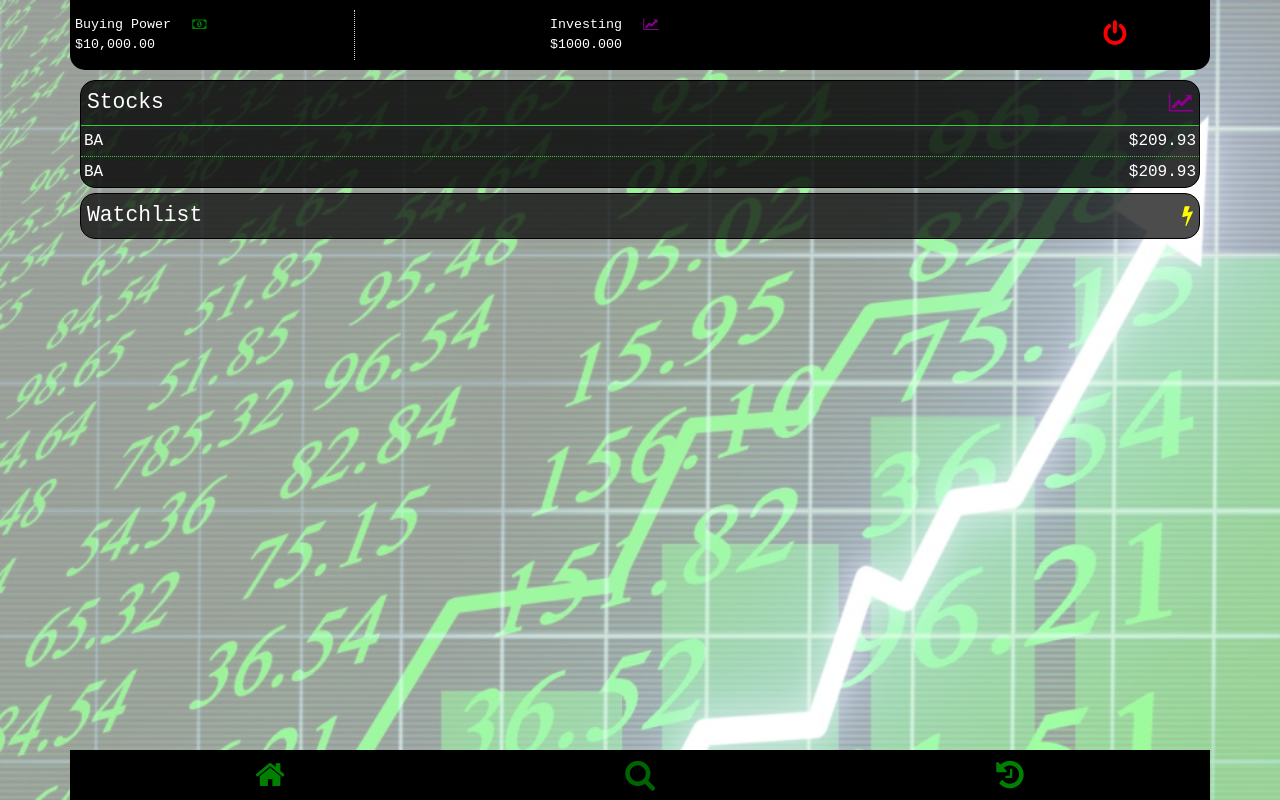
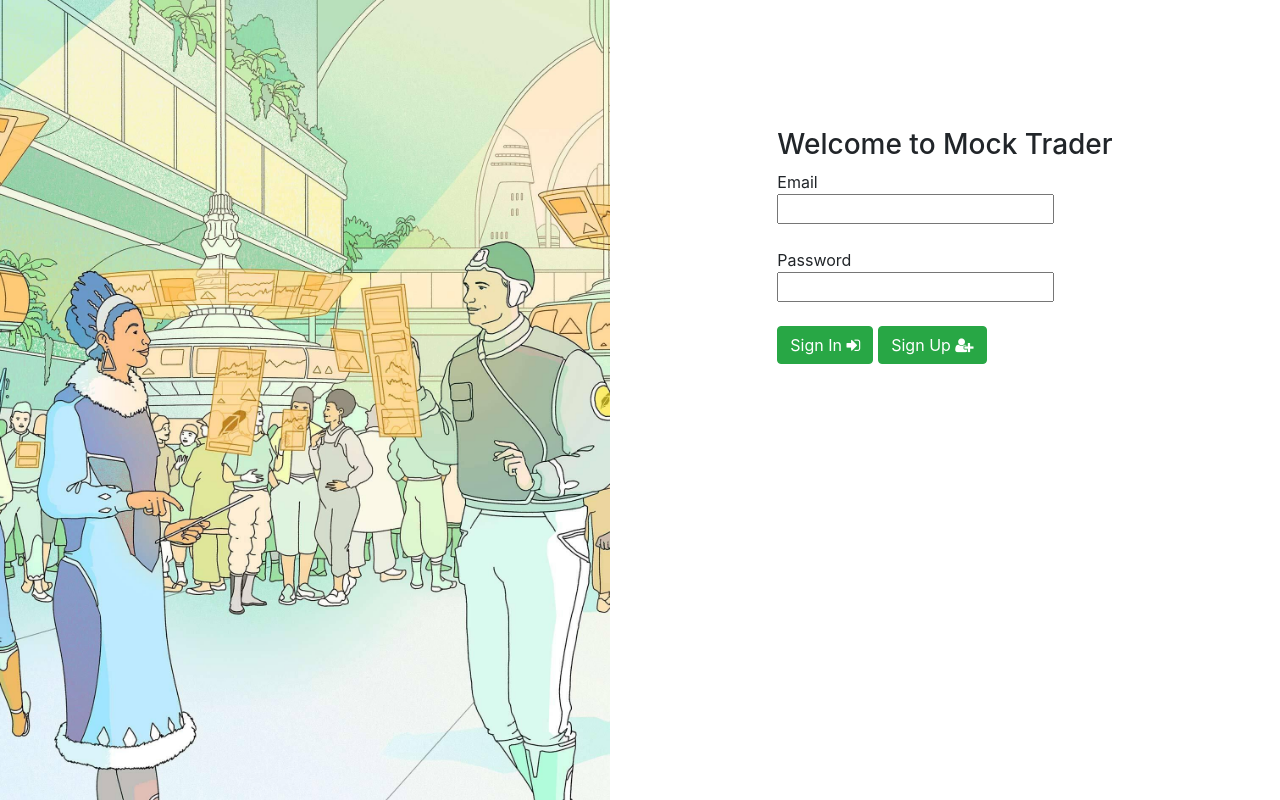
Before and after one commit to dagmawig/mock-trader-full-stack, a React (Create React App) app: page / in a window 1280 px wide. Built offline with nearby package versions, Linux system fonts and the light colour scheme.

Commit message:
updated app component to only give access to login page whever userID is not populated yet.

```diff
--- a/src/App.js
+++ b/src/App.js
@@ -13,6 +13,26 @@ import Loading from './components/Loading';
 
 function App() {
 
+  const [{ userID }] = useStateValue();
+  let homePage;
+  if (userID) {
+    homePage = (
+      <>
+        <Header />
+        <Loading />
+        <Home />
+        <Footer />
+      </>
+    )
+  }
+  else {
+    homePage = (
+      <>
+        <Loading />
+        <Login />
+      </>
+    )
+  }
   //const [{ search, watchlist }, dispatch] = useStateValue();
 
   // async function updatePrice() {
@@ -58,22 +78,29 @@ function App() {
             <Login />
           </Route>
           <Route path="/search">
+            {(userID) ?
+              <>
                 <Header />
                 <Loading />
                 <Search />
                 <Footer />
+              </> :
+              <div>Page access not authorized!</div>
+            }
           </Route>
           <Route path="/history">
+            {(userID) ?
+              <>
                 <Header />
                 <Loading />
                 <History />
                 <Footer />
+              </> :
+              <div>Page access not authorized!</div>
+            }
           </Route>
           <Route path="/">
-            <Header />
-            <Loading />
-            <Home />
-            <Footer />
+            {homePage}
           </Route>
         </Switch>
       </div>
--- a/src/components/Home.js
+++ b/src/components/Home.js
@@ -9,7 +9,18 @@ function Home() {
 
     const [{ watchlist, portfolio, userID }, dispatch] = useStateValue();
 
-    //if(userID)
+    if(userID) {
+        async function loadUserData() {
+            let url = 'https://mock-trader.glitch.me/loadData/' + userID;
+            let res = await axios.get(url);
+            return res;
+        }
+        loadUserData()
+        .then(res => {
+            console.log(res.data);
+        })
+
+    }
     const searchStock = (e) => {
 
         e.preventDefault();
--- a/src/components/Login.js
+++ b/src/components/Login.js
@@ -18,6 +18,7 @@ function Login() {
             let user = auth.currentUser;
             if(user.emailVerified){
                 alert("email verified");
+
                 console.log(user);
             }
             else {
@@ -75,7 +76,7 @@ function Login() {
                 <form>
                     <h3>Welcome to Mock Trader</h3>
                     Email<br />
-                    <input type="text" size="22" value={email} onChange={(e) => getEmail(e.target.value)} /><br /><br />
+                    <input type="email" size="22" value={email} onChange={(e) => getEmail(e.target.value)} /><br /><br />
                     Password<br />
                     <input type="password" size="22" value={password} onChange={(e) => getPassword(e.target.value)} /><br /><br />
                     <button type="submit" onClick={signIn} className="login_signIn btn btn-success">
--- a/src/components/Reducer.js
+++ b/src/components/Reducer.js
@@ -1,5 +1,5 @@
 export const initialState = {
-    userID: 'dag',
+    userID: '',
     loadingDisplay: 'none',
     fund: 10000.00,
     search: { price: '', plusButtonClass: '', searchedTicker: '', shares: 0, averCost: 0 },
```
Also changed, not shown: 1 other file (tests, documents, lock files or other folders). Lines whose indentation alone changed are shown as unchanged.
